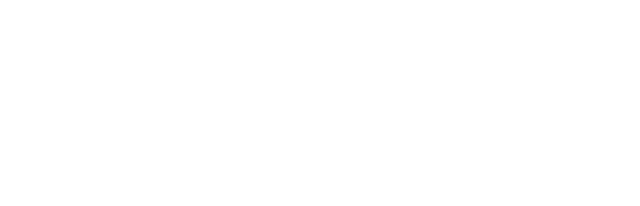
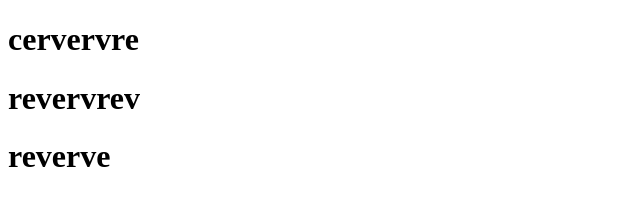
Before and after one commit to SaBA26-void/test-repo, a plain HTML site: page index.html in a window 1280 px wide. Shown: the whole page, without its empty margins (0-640 px from the left). Drawn offline with Linux system fonts and the light colour scheme.

Commit message:
add content on index html

```diff
--- a/index.html
+++ b/index.html
@@ -5,5 +5,9 @@
     <meta name="viewport" content="width=device-width, initial-scale=1.0" />
     <title>Document</title>
   </head>
-  <body></body>
+  <body>
+    <h1>cervervre</h1>
+    <h1>revervrev</h1>
+    <h1>reverve</1>
+  </body>
 </html>
```
